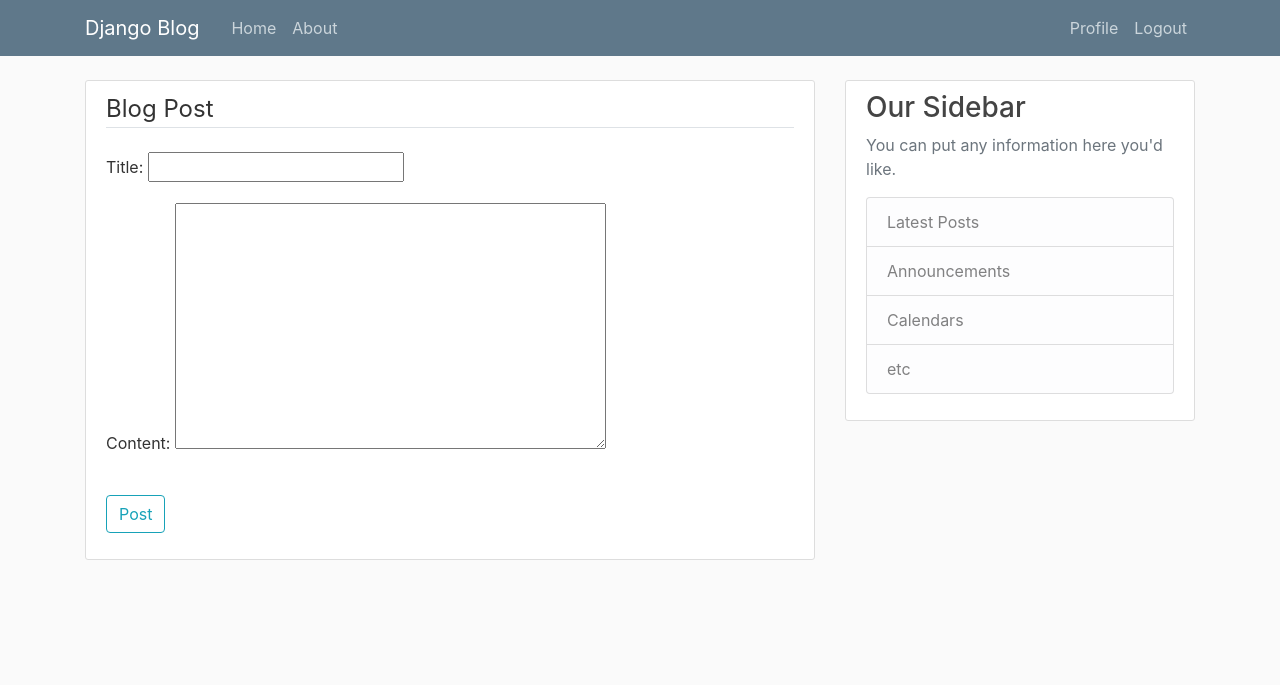
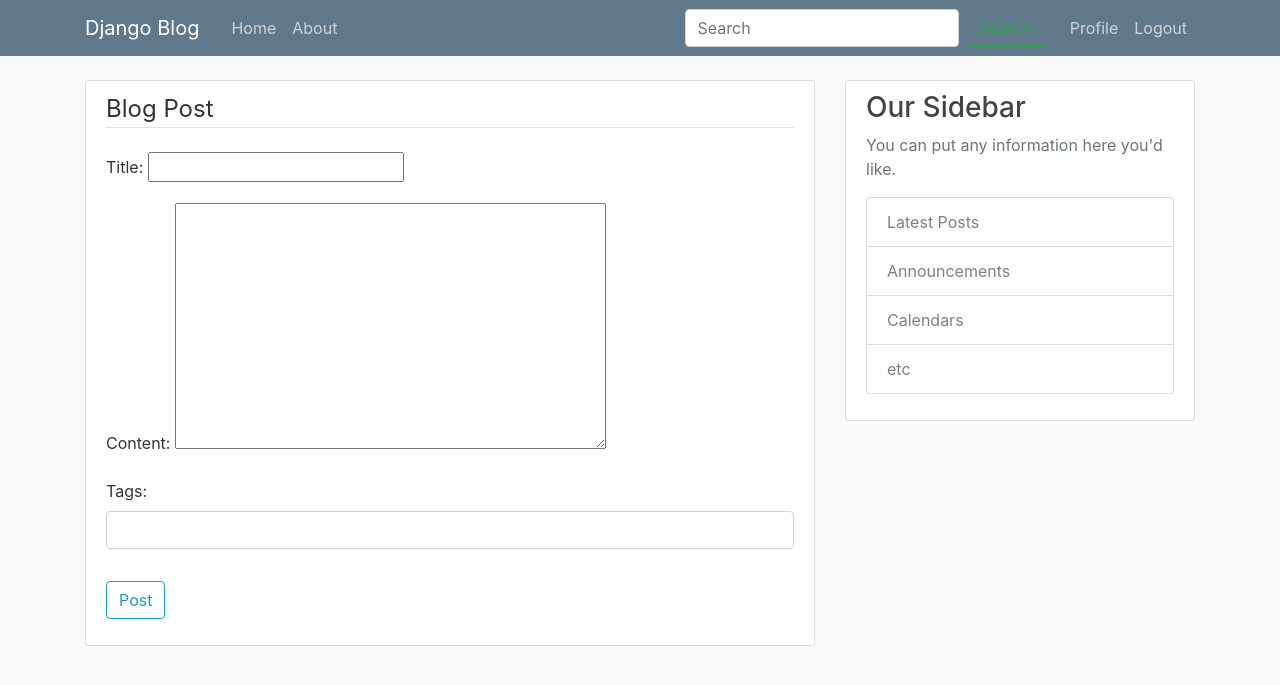
Before and after one commit to 7embola-py/Alx_DjangoLearnLab, a Django app: page /post/new/ in a window 1280 px wide. Shown: the top 685 px of the page. Run offline with Django 5.2, Linux system fonts and the light colour scheme; the visitor is signed in with stand-in values (Sample User, id 1); some libraries are stand-ins or nearby versions.

Commit message:
your commit message

```diff
--- a/django_blog/blog/forms.py
+++ b/django_blog/blog/forms.py
@@ -23,6 +23,8 @@ class ProfileUpdateForm(forms.ModelForm):
         fields = ['image']
 
 class PostForm(forms.ModelForm):
+    tags = forms.CharField(widget=forms.TextInput(attrs={'class': 'form-control'}), required=False)
+
     class Meta:
         model = Post
         fields = ['title', 'content']
--- a/django_blog/blog/models.py
+++ b/django_blog/blog/models.py
@@ -5,11 +5,18 @@ from django.dispatch import receiver
 from django.utils import timezone
 from django.urls import reverse
 
+class Tag(models.Model):
+    name = models.CharField(max_length=50)
+
+    def __str__(self):
+        return self.name
+
 class Post(models.Model):
     title = models.CharField(max_length=200)
     content = models.TextField()
     published_date = models.DateTimeField(auto_now_add=True)
     author = models.ForeignKey(User, on_delete=models.CASCADE)
+    tags = models.ManyToManyField(Tag, related_name='posts', blank=True)
 
     def __str__(self):
         return self.title
--- a/django_blog/blog/templates/blog/base.html
+++ b/django_blog/blog/templates/blog/base.html
@@ -36,6 +36,10 @@
           </div>
           <!-- Navbar Right Side -->
           <div class="navbar-nav">
+            <form class="form-inline my-2 my-lg-0 mr-3" action="{% url 'search' %}" method="get">
+              <input class="form-control mr-sm-2" type="search" placeholder="Search" aria-label="Search" name="q">
+              <button class="btn btn-outline-success my-2 my-sm-0" type="submit">Search</button>
+            </form>
             {% if user.is_authenticated %}
             <a class="nav-item nav-link" href="{% url 'profile' %}">Profile</a>
             <a class="nav-item nav-link" href="{% url 'logout' %}">Logout</a>
--- a/django_blog/blog/urls.py
+++ b/django_blog/blog/urls.py
@@ -14,6 +14,8 @@ urlpatterns = [
     path('post/<int:pk>/', PostDetailView.as_view(), name='post-detail'),
     path('post/<int:pk>/comments/new/', views.CommentCreateView.as_view(), name='comment-create'),
     path('post/new/', PostCreateView.as_view(), name='post-create'),
+    path('tags/<str:tag_name>/', views.PostByTagListView.as_view(), name='tags-posts'),
+    path('search/', views.search, name='search'),
     path('post/<int:pk>/update/', PostUpdateView.as_view(), name='post-update'),
     path('post/<int:pk>/delete/', PostDeleteView.as_view(), name='post-delete'),
     path('comment/<int:pk>/update/', views.CommentUpdateView.as_view(), name='comment-update'),
--- a/django_blog/blog/views.py
+++ b/django_blog/blog/views.py
@@ -9,9 +9,11 @@ from django.views.generic import (
     UpdateView,
     DeleteView
 )
-from .models import Post, Comment
+from .models import Post, Comment, Tag
+from django.db.models import Q
+from .forms import PostForm
+from django.urls import reverse_lazy
 from django.contrib.auth.mixins import LoginRequiredMixin, UserPassesTestMixin
-from django.urls import reverse_lazy
 
 class PostListView(ListView):
     model = Post
@@ -20,13 +22,22 @@ class PostListView(ListView):
     ordering = ['-published_date']
 
 
+class PostByTagListView(ListView):
+    model = Post
+    template_name = 'blog/home.html'
+    context_object_name = 'posts'
+    ordering = ['-published_date']
+
+    def get_queryset(self):
+        tag_name = self.kwargs.get('tag_name')
+        if tag_name:
+            tag = get_object_or_404(Tag, name=tag_name)
+            return Post.objects.filter(tags=tag).order_by('-published_date')
+        return Post.objects.none()
+
+
 class PostDetailView(DetailView):
     model = Post
-
-    def get_context_data(self, **kwargs):
-        context = super().get_context_data(**kwargs)
-        context['comment_form'] = CommentForm()
-        return context
 
     def get_context_data(self, **kwargs):
         context = super().get_context_data(**kwargs)
@@ -49,26 +60,63 @@ class CommentCreateView(LoginRequiredMixin, CreateView):
 
 class PostCreateView(LoginRequiredMixin, CreateView):
     model = Post
-    fields = ['title', 'content']
+    form_class = PostForm
 
     def form_valid(self, form):
         form.instance.author = self.request.user
-        return super().form_valid(form)
+        response = super().form_valid(form)
+        tags_str = form.cleaned_data.get('tags')
+        if tags_str:
+            tags_list = [tag.strip() for tag in tags_str.split(',') if tag.strip()]
+            for tag_name in tags_list:
+                tag, created = Tag.objects.get_or_create(name=tag_name)
+                self.object.tags.add(tag)
+        return response
 
 
 class PostUpdateView(LoginRequiredMixin, UserPassesTestMixin, UpdateView):
     model = Post
-    fields = ['title', 'content']
+    form_class = PostForm
+
+    def get_form_kwargs(self):
+        kwargs = super().get_form_kwargs()
+        if self.object.tags.exists():
+            kwargs['initial']['tags'] = ', '.join([tag.name for tag in self.object.tags.all()])
+        return kwargs
 
     def form_valid(self, form):
         form.instance.author = self.request.user
-        return super().form_valid(form)
+        response = super().form_valid(form)
+        tags_str = form.cleaned_data.get('tags')
+        if tags_str:
+            tags_list = [tag.strip() for tag in tags_str.split(',') if tag.strip()]
+            self.object.tags.clear()
+            for tag_name in tags_list:
+                tag, created = Tag.objects.get_or_create(name=tag_name)
+                self.object.tags.add(tag)
+        else:
+            self.object.tags.clear()
+        return response
 
     def test_func(self):
         post = self.get_object()
         if self.request.user == post.author:
             return True
         return False
+
+
+def search(request):
+    query = request.GET.get('q')
+    if query:
+        results = Post.objects.filter(
+            Q(title__icontains=query) |
+            Q(content__icontains=query) |
+            Q(tags__name__icontains=query)
+        ).distinct()
+    else:
+        results = Post.objects.none()
+
+    return render(request, 'blog/search_results.html', {'posts': results, 'query': query})
 
 
 class PostDeleteView(LoginRequiredMixin, UserPassesTestMixin, DeleteView):
```
Also changed, not shown: django_blog/blog/templates/blog/post_detail.html (+8 -0 lines), django_blog/blog/templates/blog/search_results.html (added, +18 -0 lines), django_blog/blog/tests.py (+34 -1 lines), django_blog/blog/migrations/0004_tag_post_tags.py (added), django_blog/db.sqlite3.
